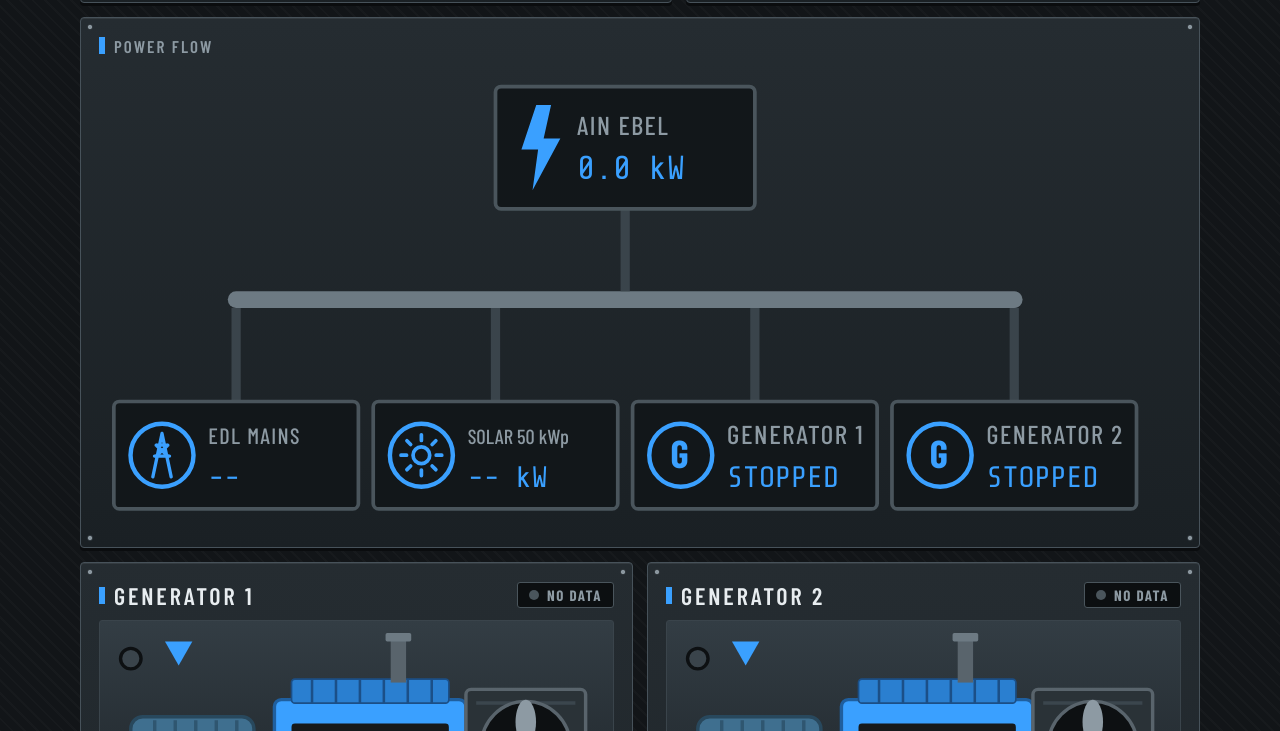
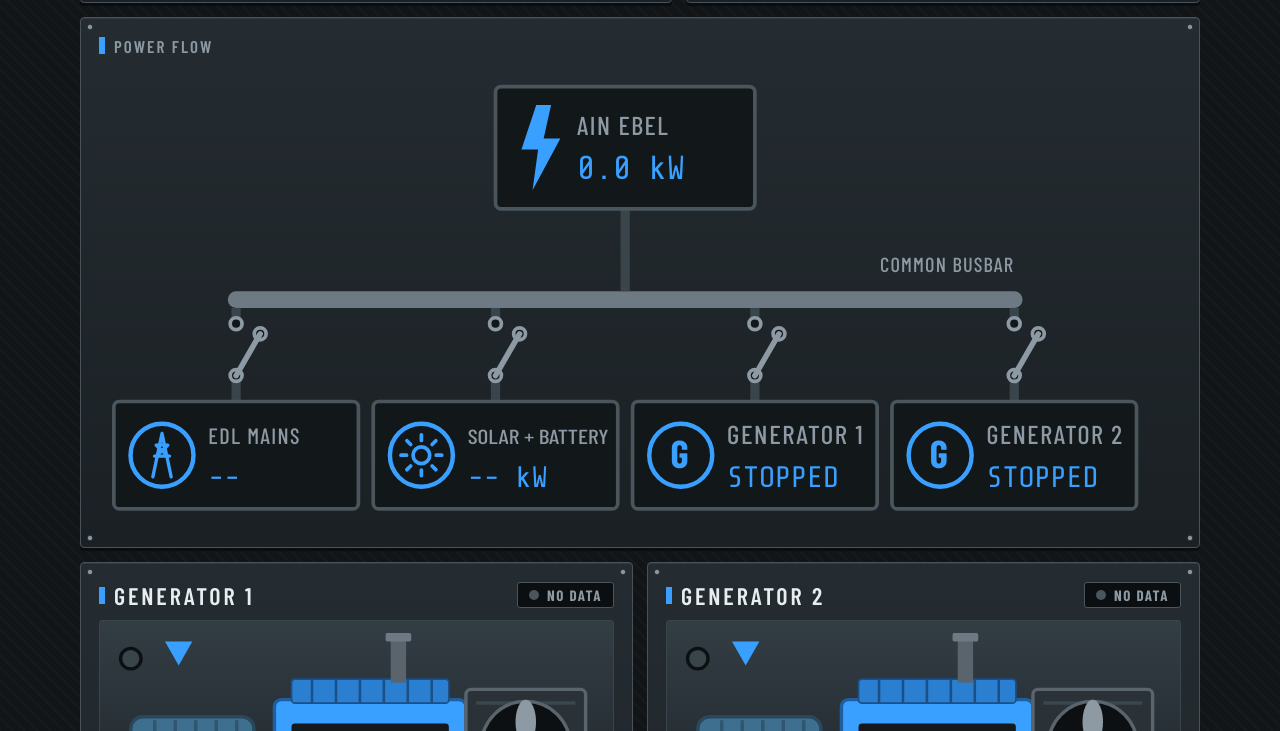
Before and after one commit to AinEbel/powerhouse-monitor, a website: page public/mahfara.html in a window 1280 px wide. Shown: the part 731-1462 px from the top of the page. Drawn offline with nearby package versions, Linux system fonts and the light colour scheme.

Commit message:
Refactor SVG generation and wire handling logic

```diff
--- a/public/mahfara.html
+++ b/public/mahfara.html
@@ -173,6 +173,9 @@ footer{margin-top:14px;font-size:13px;color:var(--steel);letter-spacing:.04em}
 .warn3 b{animation:warn3t 3s linear infinite;animation-delay:inherit}
 @keyframes warn3{0%,90%,100%{box-shadow:inset 0 0 12px #000,0 1px 0 #3d484f;border-color:#040506}94%{box-shadow:inset 0 0 22px rgba(255,59,48,.75),0 0 16px 5px rgba(255,59,48,.9);border-color:#ff3b30}}
 @keyframes warn3t{0%,90%,100%{text-shadow:none}94%{text-shadow:0 0 14px #ff3b30,0 0 4px #ff3b30}}
+.sw{stroke:#8d9aa3;stroke-width:3;stroke-linecap:round;transform:rotate(30deg);transition:transform .45s}
+.sw.on{stroke:var(--yellow);transform:rotate(0deg)}
+.swc{fill:#12171a;stroke:#8d9aa3;stroke-width:2}
 </style>
 </head>
 <body>
@@ -330,24 +333,26 @@ function build(s) {
   if (HD) drawTrends();
   // single-line power flow: mains -> busbar -> load, generators feed the busbar from below
   const n = s.generators.length, gx = i => 190 + (i + 1) * 420 / (n + 1); GX = s.generators.map((g, i) => gx(i)); LX = (190 + gx(0)) / 2; RE = gx(n - 1);
+  const swg = (id, x) => `<path id="pfl-${id}" class="wire" d="M${x} 100V89"/><path id="pfl-${id}-u" class="wire" d="M${x} 58V49.5"/><circle class="swc" cx="${x}" cy="86" r="3.2"/><circle class="swc" cx="${x}" cy="58" r="3.2"/><circle class="swc" cx="${x + 13}" cy="63.5" r="3.2"/><line id="sw-${id}" class="sw" x1="${x}" y1="86" x2="${x}" y2="60" style="transform-origin:${x}px 86px"/>`;
   $('flow').innerHTML = `<g transform="translate(0 80)">
+    <text class="k" x="${RE}" y="30" text-anchor="end" style="font-size:11px">COMMON BUSBAR</text>
     <path class="bus" d="M50 45H${RE}"/><path id="pfl-busL" class="wire" d="M50 45H${LX}"/><path id="pfl-busR" class="wire" d="M${RE} 45H${LX}"/>
     <path id="pfl-load" class="wire" d="M${LX} 40.5V-4"/>
     <g transform="translate(${LX - 70} -70)"><rect class="node" x="0" y="0" width="140" height="66" rx="3"/>
     <path d="M22 10 14 34h9l-3 22 15-28h-9l4-18z" fill="#3aa0ff"/>
     <text class="k" x="44" y="26">AIN EBEL</text><text class="v" id="pf-load" x="44" y="50">--</text></g>
     ${s.generators.map((g, i) => `
-    <path id="pfl-${g.id}" class="wire" d="M${gx(i)} 100V49.5"/>
+    ${swg(g.id, gx(i))}
     <rect id="pfb-${g.id}" class="node" x="${gx(i) - 66}" y="100" width="132" height="58" rx="3"/>
     <circle cx="${gx(i) - 40}" cy="129" r="17" fill="none" stroke="#3aa0ff" stroke-width="2.4"/>
     <text x="${gx(i) - 40}" y="136" text-anchor="middle" style="font-size:21px;font-weight:700;fill:#3aa0ff">G</text>
     <text class="k" x="${gx(i) - 15}" y="123"${g.label.length > 6 ? ' textLength="74" lengthAdjust="spacingAndGlyphs"' : ''}>${g.label}</text><text class="v" id="pf-${g.id}" x="${gx(i) - 15}" y="146" style="font-size:16px">--</text>`).join('')}
-    <path id="pfl-solar" class="wire" d="M190 100V49.5"/>
+    ${swg("solar", 190)}
     <rect id="pfb-solar" class="node" x="124" y="100" width="132" height="58" rx="3"/>
     <circle cx="150" cy="129" r="17" fill="none" stroke="#3aa0ff" stroke-width="2.4"/>
     <g stroke="#3aa0ff" stroke-width="2" fill="none" stroke-linecap="round"><circle cx="150" cy="129" r="4.5"/><path d="M150 118v3M150 137v3M139 129h3M158 129h3M142.2 121.2l2 2M157.8 121.2l-2 2M142.2 136.8l2-2M157.8 136.8l-2-2"/></g>
-    <text class="k" x="175" y="123" style="font-size:11px;letter-spacing:0;text-transform:none">SOLAR 50 kWp</text><text class="v" id="pf-solar" x="175" y="146" style="font-size:16px">-- kW</text>
-    <path id="pfl-edl" class="wire" d="M50 100V49.5"/>
+    <text class="k" x="175" y="123" style="font-size:11px;letter-spacing:0;text-transform:none" textLength="76" lengthAdjust="spacingAndGlyphs">SOLAR + BATTERY</text><text class="v" id="pf-solar" x="175" y="146" style="font-size:16px">-- kW</text>
+    ${swg("edl", 50)}
     <rect id="pfb-edl" class="node" x="-16" y="100" width="132" height="58" rx="3"/>
     <circle cx="10" cy="129" r="17" fill="none" stroke="#3aa0ff" stroke-width="2.4"/>
     <g transform="translate(10 129) scale(.45) translate(-38 -46)" stroke="#3aa0ff" stroke-width="4" fill="none" stroke-linecap="round" stroke-linejoin="round"><path d="M38 20 27 72M38 20l11 52M31 34h14M29 47h18M31 34l14 13M45 34 31 47"/></g>
@@ -435,7 +440,7 @@ async function refresh() {
 
   // mains (EDL)
   const edl = v.edl;
-  const wire = (id, live, extra) => { const e = $(id); if (e) e.setAttribute('class', 'wire' + (live ? ' live' + (extra || '') : '')); };
+  const wire = (id, live, extra) => { const c = 'wire' + (live ? ' live' + (extra || '') : ''); [id, id + '-u'].forEach(k => { const e = $(k); if (e) e.setAttribute('class', c); }); const w = $(id.replace('pfl-', 'sw-')); if (w) w.setAttribute('class', 'sw' + (live ? ' on' : '')); };
   wire('pfl-edl', edl === 1, ' mains'); $('pfb-edl').setAttribute('class', 'node' + (edl === 1 ? ' on' : '')); $('pf-edl').textContent = edl == null ? '--' : edl ? 'ON' : 'OFF';
 
   // generators
@@ -485,7 +490,7 @@ async function refresh() {
   const aL = act.filter(x => x < LX), aR = act.filter(x => x > LX), mono = running || solOn ? '' : ' mains';
   $('pfl-busL').setAttribute('d', 'M' + (aL.length ? Math.min(...aL) : LX) + ' 45H' + LX); $('pfl-busR').setAttribute('d', 'M' + (aR.length ? Math.max(...aR) : LX) + ' 45H' + LX);
   wire('pfl-busL', aL.length > 0, solOn && !edlOn ? ' solar' : mono); wire('pfl-busR', aR.length > 0, mono); wire('pfl-load', act.length > 0, solOn && (running || edlOn) ? ' mix' : solOn ? ' solar' : mono); $('pf-load').textContent = fmt(tot + (solOn ? sol : 0), 1) + ' kW';
-  const sd = solOn ? (16 / (8 + 72 * Math.min(sol, 50) / 50)).toFixed(3) + 's' : ''; ['pfl-solar', 'pfl-busL', 'pfl-load'].forEach(id => { const e = $(id); if (e) e.style.animationDuration = e.classList.contains('solar') ? sd : ''; });
+  const sd = solOn ? (16 / (8 + 72 * Math.min(sol, 50) / 50)).toFixed(3) + 's' : ''; ['pfl-solar', 'pfl-solar-u', 'pfl-busL', 'pfl-load'].forEach(id => { const e = $(id); if (e) e.style.animationDuration = e.classList.contains('solar') ? sd : ''; });
 
   $('alerts').innerHTML = (alerts.length ? alerts : [['okay', 'No alerts', 'Everything reported is within normal range.']])
     .map(a => `<div class="alert ${a[0]}"><b>${a[1]}</b> ${a[2]}</div>`).join('');
```
